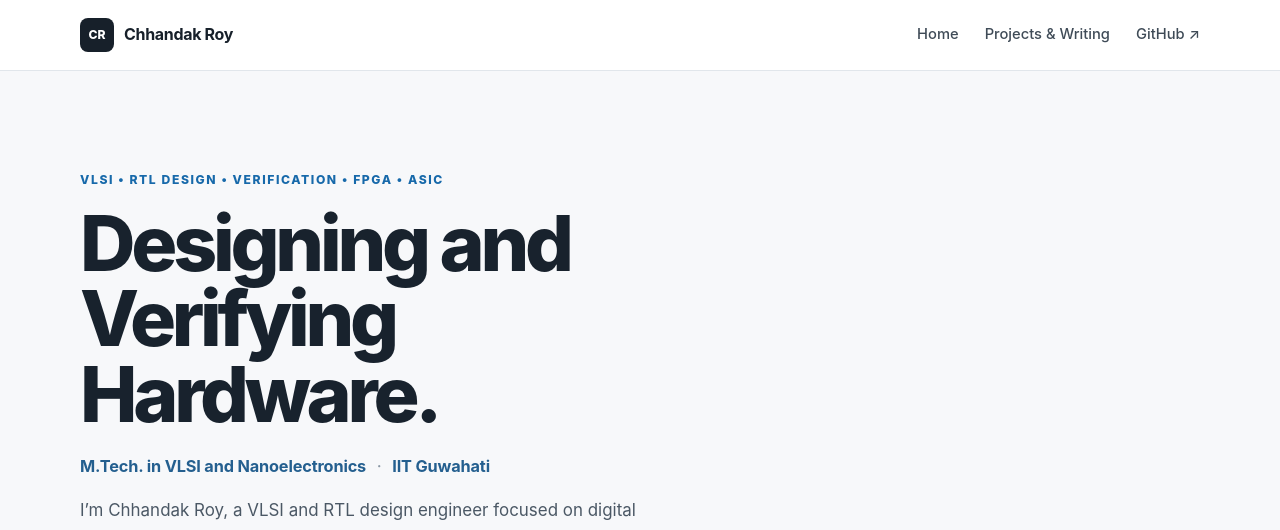
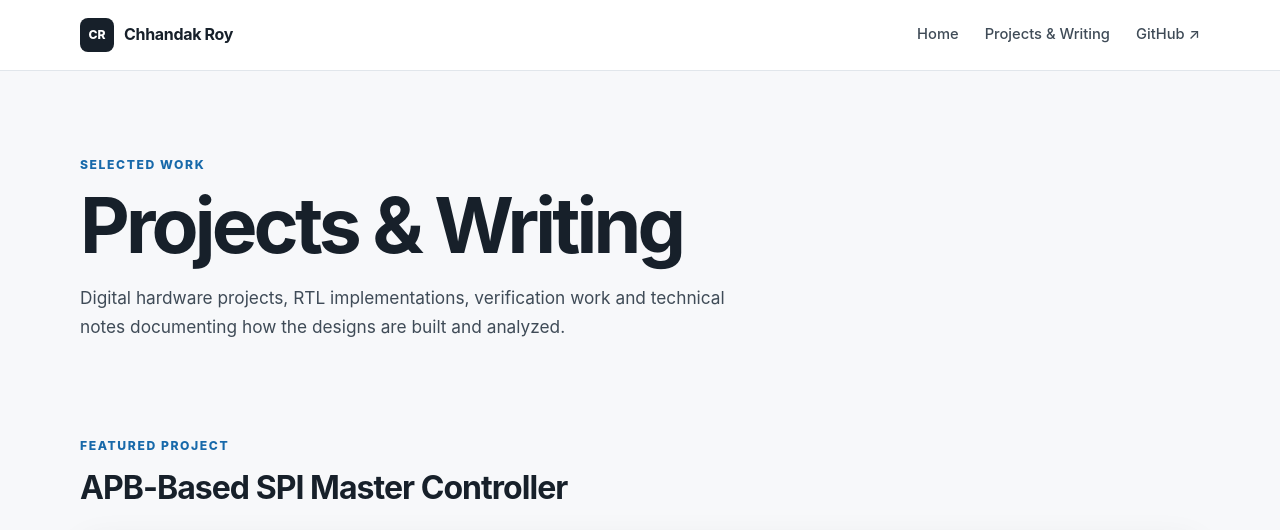
Before and after one commit to ChhandakRoy/chhandakroy.github.io, a Jekyll site: the page built from index.md, in a window 1280 px wide and 1400 px high, cut to the strip 0-530 px from the top of the window. Built offline with Jekyll 4.4.1, drawn with Linux system fonts in a browser that asks for light colours; some of the changed text lies outside the part shown.

Commit message:
Project title page Changes

```diff
--- a/assets/css/style.css
+++ b/assets/css/style.css
@@ -1483,3 +1483,235 @@ pre {
   }
 
 }
+
+/* =========================================================
+   Projects & Writing page
+   ========================================================= */
+
+.projects-hero {
+  padding-top: 72px;
+  padding-bottom: 48px;
+}
+
+.projects-hero h1 {
+  margin: 0;
+  color: var(--text);
+  font-size: clamp(3.2rem, 6vw, 5rem);
+  line-height: 1;
+  letter-spacing: -0.05em;
+}
+
+.projects-intro {
+  max-width: 680px;
+  margin: 18px 0 0;
+  color: var(--text-soft);
+  font-size: 1.08rem;
+  line-height: 1.7;
+}
+
+
+/* Featured project */
+
+.project-showcase-section {
+  padding-top: 34px;
+  padding-bottom: 64px;
+}
+
+.project-showcase {
+  overflow: hidden;
+  border: 1px solid var(--line);
+  border-radius: 16px;
+  background: var(--surface);
+  box-shadow: 0 12px 36px rgba(25, 42, 58, 0.07);
+}
+
+.project-showcase-image {
+  display: block;
+  border-bottom: 1px solid var(--line);
+  background: #f5f7f9;
+}
+
+.project-showcase-image img {
+  display: block;
+  width: 100%;
+  height: auto;
+  max-height: 520px;
+  object-fit: cover;
+}
+
+.project-showcase-body {
+  padding: 34px 38px 38px;
+}
+
+.project-showcase-body .card-label {
+  margin-bottom: 10px;
+}
+
+.project-showcase-body h3 {
+  margin: 0 0 12px;
+  color: var(--text);
+  font-size: clamp(1.7rem, 3vw, 2.25rem);
+  line-height: 1.15;
+  letter-spacing: -0.035em;
+}
+
+.project-showcase-description {
+  max-width: 820px;
+  margin: 0;
+  color: var(--text-soft);
+  font-size: 1.02rem;
+  line-height: 1.75;
+}
+
+.project-meta {
+  display: flex;
+  flex-wrap: wrap;
+  gap: 8px;
+  margin-top: 22px;
+}
+
+.project-meta span,
+.deep-dive-topics span {
+  display: inline-block;
+  padding: 6px 10px;
+  border: 1px solid var(--line);
+  border-radius: 999px;
+  background: #f7f9fb;
+  color: var(--text-soft);
+  font-size: 0.78rem;
+  line-height: 1;
+}
+
+.project-showcase-links {
+  display: flex;
+  align-items: center;
+  flex-wrap: wrap;
+  gap: 22px;
+  margin-top: 28px;
+}
+
+.text-link {
+  color: var(--accent);
+  font-size: 0.92rem;
+  font-weight: 700;
+  text-decoration: none;
+}
+
+.text-link:hover {
+  text-decoration: underline;
+}
+
+
+/* Technical deep dive */
+
+.deep-dive-section {
+  padding-top: 56px;
+  padding-bottom: 64px;
+}
+
+.deep-dive-card {
+  display: grid;
+  grid-template-columns: 76px 1fr;
+  gap: 26px;
+  padding: 30px 32px;
+  border: 1px solid var(--line);
+  border-radius: 14px;
+  background: var(--surface);
+  box-shadow: 0 8px 28px rgba(25, 42, 58, 0.045);
+}
+
+.deep-dive-number {
+  color: var(--accent);
+  font-size: 1rem;
+  font-weight: 800;
+  letter-spacing: 0.08em;
+}
+
+.deep-dive-content h3 {
+  max-width: 800px;
+  margin: 6px 0 12px;
+  color: var(--text);
+  font-size: 1.55rem;
+  line-height: 1.3;
+  letter-spacing: -0.025em;
+}
+
+.deep-dive-content p {
+  max-width: 800px;
+  color: var(--text-soft);
+  line-height: 1.7;
+}
+
+.deep-dive-topics {
+  display: flex;
+  flex-wrap: wrap;
+  gap: 8px;
+  margin: 20px 0 22px;
+}
+
+
+/* Bottom portfolio statement */
+
+.portfolio-note {
+  margin-top: 12px;
+  margin-bottom: 72px;
+  padding: 34px 38px;
+  border-left: 3px solid var(--accent);
+  background: rgba(0, 200, 255, 0.035);
+  border-radius: 0 12px 12px 0;
+}
+
+.portfolio-note h2 {
+  max-width: 720px;
+  margin: 0 0 10px;
+  color: var(--text);
+  font-size: 1.55rem;
+  line-height: 1.3;
+  letter-spacing: -0.025em;
+}
+
+.portfolio-note p:last-child {
+  max-width: 760px;
+  margin-bottom: 0;
+  color: var(--text-soft);
+  line-height: 1.7;
+}
+
+
+/* Mobile */
+
+@media (max-width: 720px) {
+
+  .projects-hero {
+    padding-top: 54px;
+    padding-bottom: 34px;
+  }
+
+  .projects-hero h1 {
+    font-size: clamp(2.8rem, 13vw, 4rem);
+  }
+
+  .projects-intro {
+    font-size: 1rem;
+  }
+
+  .project-showcase-body {
+    padding: 26px 22px 28px;
+  }
+
+  .project-showcase-links {
+    align-items: flex-start;
+    flex-direction: column;
+    gap: 16px;
+  }
+
+  .deep-dive-card {
+    grid-template-columns: 1fr;
+    gap: 10px;
+    padding: 24px 22px;
+  }
+
+  .portfolio-note {
+    padding: 26px 22px;
+  }
+}
--- a/index.md
+++ b/index.md
@@ -1,105 +1,57 @@
 ---
 layout: default
-title: "Home"
-description: "Chhandak Roy — VLSI and RTL design engineer, M.Tech. in VLSI and Nanoelectronics from IIT Guwahati, working on digital hardware, verification, FPGA architectures and ASIC implementation."
+title: "Projects & Writing"
+description: "Selected VLSI, RTL design, verification and digital hardware projects by Chhandak Roy."
 ---
 
-<!-- =========================
-     HERO
-     ========================= -->
+<section class="projects-hero wrap">
+  <p class="eyebrow">SELECTED WORK</p>
 
-<section class="hero wrap">
+  <h1>Projects &amp; Writing</h1>
 
-  <div class="hero-copy">
-
-    <p class="eyebrow">
-      VLSI • RTL DESIGN • VERIFICATION • FPGA • ASIC
-    </p>
-
-    <h1>
-      Designing and<br>
-      Verifying Hardware.
-    </h1>
-
-    <p class="hero-credential">
-      M.Tech. in VLSI and Nanoelectronics
-      <span>·</span>
-      IIT Guwahati
-    </p>
-
-    <p class="hero-text">
-      I’m Chhandak Roy, a VLSI and RTL design engineer focused on
-      digital hardware, verification, FPGA architectures and ASIC implementation.
-      I document the engineering decisions, debugging and implementation results
-      behind the designs I build.
-    </p>
-
-    <div class="hero-actions">
-
-      <a class="button" href="{{ '/projects/' | relative_url }}">
-        Projects &amp; Writing
-      </a>
-
-      <a class="button secondary" href="{{ '/blog/' | relative_url }}">
-        Technical Blog
-      </a>
-
-    </div>
-
-  </div>
-
+  <p class="projects-intro">
+    Digital hardware projects, RTL implementations, verification work and
+    technical notes documenting how the designs are built and analyzed.
+  </p>
 </section>
 
 
-<!-- =========================
-     FEATURED PROJECT
-     ========================= -->
-
-<section class="wrap section">
+<section class="wrap section project-showcase-section">
 
   <div class="section-heading">
-
     <div>
       <p class="eyebrow">FEATURED PROJECT</p>
       <h2>APB-Based SPI Master Controller</h2>
     </div>
+  </div>
 
-    <a href="{{ '/projects/' | relative_url }}">
-      Projects &amp; Writing →
+  <article class="project-showcase">
+
+    <a
+      class="project-showcase-image"
+      href="{{ '/projects/apb-spi-master-controller/' | relative_url }}"
+    >
+      <img
+        src="{{ '/assets/images/spi-master-controller/Architecture.png' | relative_url }}"
+        alt="Architecture of the APB-Based SPI Master Controller"
+      >
     </a>
 
-  </div>
+    <div class="project-showcase-body">
 
+      <p class="card-label">
+        DIGITAL DESIGN · VERILOG RTL
+      </p>
 
-  <a
-    class="project-card featured"
-    href="{{ '/projects/apb-spi-master-controller/' | relative_url }}"
-  >
+      <h3>APB-Based SPI Master Controller</h3>
 
-    <img
-      class="project-thumbnail"
-      src="{{ '/assets/images/spi-master-controller/Architecture.png' | relative_url }}"
-      alt="Block architecture of the APB-based SPI Master Controller"
-      loading="lazy"
-    >
-
-    <div class="project-card-body">
-
-      <div class="card-label">
-        DIGITAL DESIGN · VERILOG RTL
-      </div>
-
-      <h3>
-        APB-Based SPI Master Controller
-      </h3>
-
-      <p>
+      <p class="project-showcase-description">
         A parameterized APB-controlled SPI master implemented in synthesizable
         Verilog RTL and taken through simulation, RTL design checks, synthesis,
         timing, area and power analysis.
       </p>
 
-      <div class="tags">
+      <div class="project-meta">
         <span>Verilog</span>
         <span>APB</span>
         <span>SPI</span>
@@ -108,159 +60,97 @@ description: "Chhandak Roy — VLSI and RTL design engineer, M.Tech. in VLSI and
         <span>Design Compiler</span>
       </div>
 
-      <span class="card-arrow">
-        Explore project →
-      </span>
+      <div class="project-showcase-links">
+        <a
+          class="button"
+          href="{{ '/projects/apb-spi-master-controller/' | relative_url }}"
+        >
+          Explore project →
+        </a>
+
+        <a
+          class="text-link"
+          href="{{ '/blog/spi-master-controller-verilog-rtl-apb/' | relative_url }}"
+        >
+          Read the technical deep dive →
+        </a>
+      </div>
 
     </div>
 
-  </a>
+  </article>
 
 </section>
 
 
-<!-- =========================
-     TECHNICAL WRITING
-     ========================= -->
-
-<section class="wrap section">
+<section class="wrap section deep-dive-section">
 
   <div class="section-heading">
+    <div>
+      <p class="eyebrow">TECHNICAL DEEP DIVE</p>
+      <h2>How to Design an SPI Master Controller in Verilog RTL</h2>
+    </div>
+  </div>
 
-    <div>
-      <p class="eyebrow">TECHNICAL WRITING</p>
-      <h2>Things I learned by building</h2>
+  <article class="deep-dive-card">
+
+    <div class="deep-dive-number">
+      01
     </div>
 
-    <a href="{{ '/blog/' | relative_url }}">
-      All articles →
-    </a>
+    <div class="deep-dive-content">
 
-  </div>
+      <p class="article-date">
+        VLSI · RTL · SPI · APB · SYNTHESIS
+      </p>
 
+      <h3>
+        APB, Timing, Simulation and Synthesis
+      </h3>
 
-  <div class="article-list">
+      <p>
+        A detailed walkthrough of the controller, starting from SPI and APB
+        fundamentals and moving through modular RTL, simulation, timing,
+        synthesis, area, power and synthesis-debugging observations.
+      </p>
 
-    {% for post in site.posts limit:3 %}
-
-    <a
-      class="article-row"
-      href="{{ post.url | relative_url }}"
-    >
-
-      <div>
-
-        <span class="article-date">
-          {{ post.date | date: "%d %b %Y" }}
-        </span>
-
-        <h3>
-          {{ post.title }}
-        </h3>
-
-        <p>
-          {{ post.description }}
-        </p>
-
+      <div class="deep-dive-topics">
+        <span>SPI fundamentals</span>
+        <span>APB interface</span>
+        <span>Baud generator</span>
+        <span>Shift register</span>
+        <span>Verification</span>
+        <span>Synthesis</span>
       </div>
 
-      <span class="row-arrow">
-        ↗
-      </span>
+      <a
+        class="text-link"
+        href="{{ '/blog/spi-master-controller-verilog-rtl-apb/' | relative_url }}"
+      >
+        Read the complete article →
+      </a>
 
-    </a>
+    </div>
 
-    {% endfor %}
-
-  </div>
+  </article>
 
 </section>
 
 
-<!-- =========================
-     FOCUS AREAS
-     ========================= -->
+<section class="wrap portfolio-note">
 
-<section class="wrap section">
+  <div>
+    <p class="eyebrow">ENGINEERING APPROACH</p>
 
-  <div class="section-heading">
+    <h2>
+      From RTL behavior to implementation results.
+    </h2>
 
-    <div>
-      <p class="eyebrow">FOCUS AREAS</p>
-      <h2>What I work on</h2>
-    </div>
-
-  </div>
-
-
-  <div class="focus-grid">
-
-    <div class="focus-item">
-
-      <h3>RTL Design</h3>
-
-      <p>
-        Synthesizable Verilog and digital architectures with an emphasis
-        on clean interfaces, modular design and predictable hardware behavior.
-      </p>
-
-    </div>
-
-
-    <div class="focus-item">
-
-      <h3>Verification</h3>
-
-      <p>
-        Simulation, waveform analysis, RTL checks and debugging to understand
-        whether a design behaves as intended.
-      </p>
-
-    </div>
-
-
-    <div class="focus-item">
-
-      <h3>FPGA &amp; ASIC</h3>
-
-      <p>
-        Exploring how RTL maps into hardware through FPGA resources,
-        synthesis, timing, area, power and technology-mapped netlists.
-      </p>
-
-    </div>
-
+    <p>
+      The work is documented across the RTL, simulation waveforms, design
+      checks and synthesis reports so that the path from logic description
+      to hardware implementation can be followed.
+    </p>
   </div>
 
 </section>
-
-
-<!-- =========================
-     ENGINEERING NOTE
-     ========================= -->
-
-<section class="wrap callout">
-
-  <div>
-
-    <p class="eyebrow">
-      ENGINEERING NOTE
-    </p>
-
-    <h2>
-      A waveform tells you it works.<br>
-      Synthesis tells you what it becomes.
-    </h2>
-
-    <p>
-      My projects are documented with the actual RTL, waveforms,
-      reports and implementation observations behind them.
-    </p>
-
-  </div>
-
-  <a class="button" href="{{ '/blog/' | relative_url }}">
-    Read technical notes
-  </a>
-
-</section>
```
